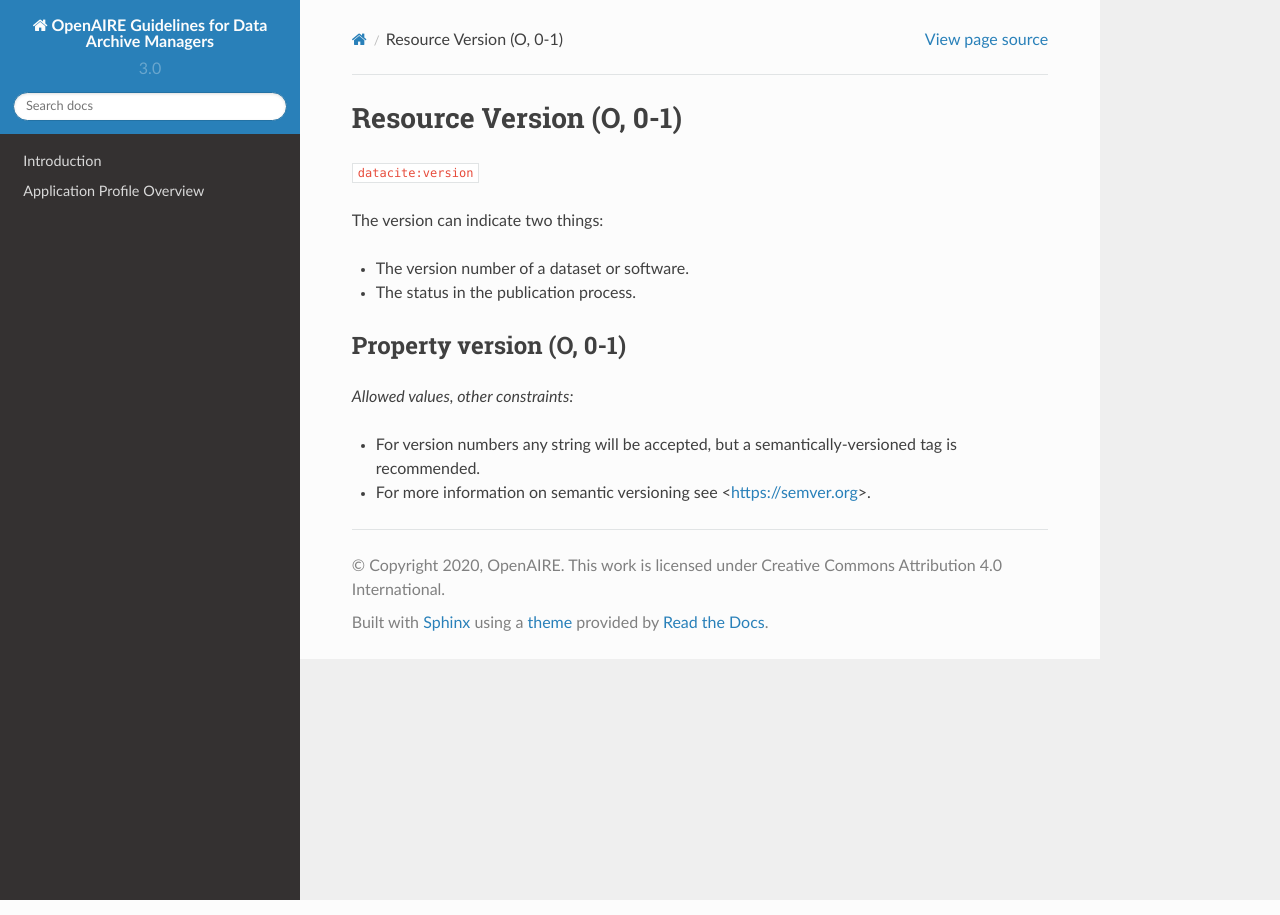
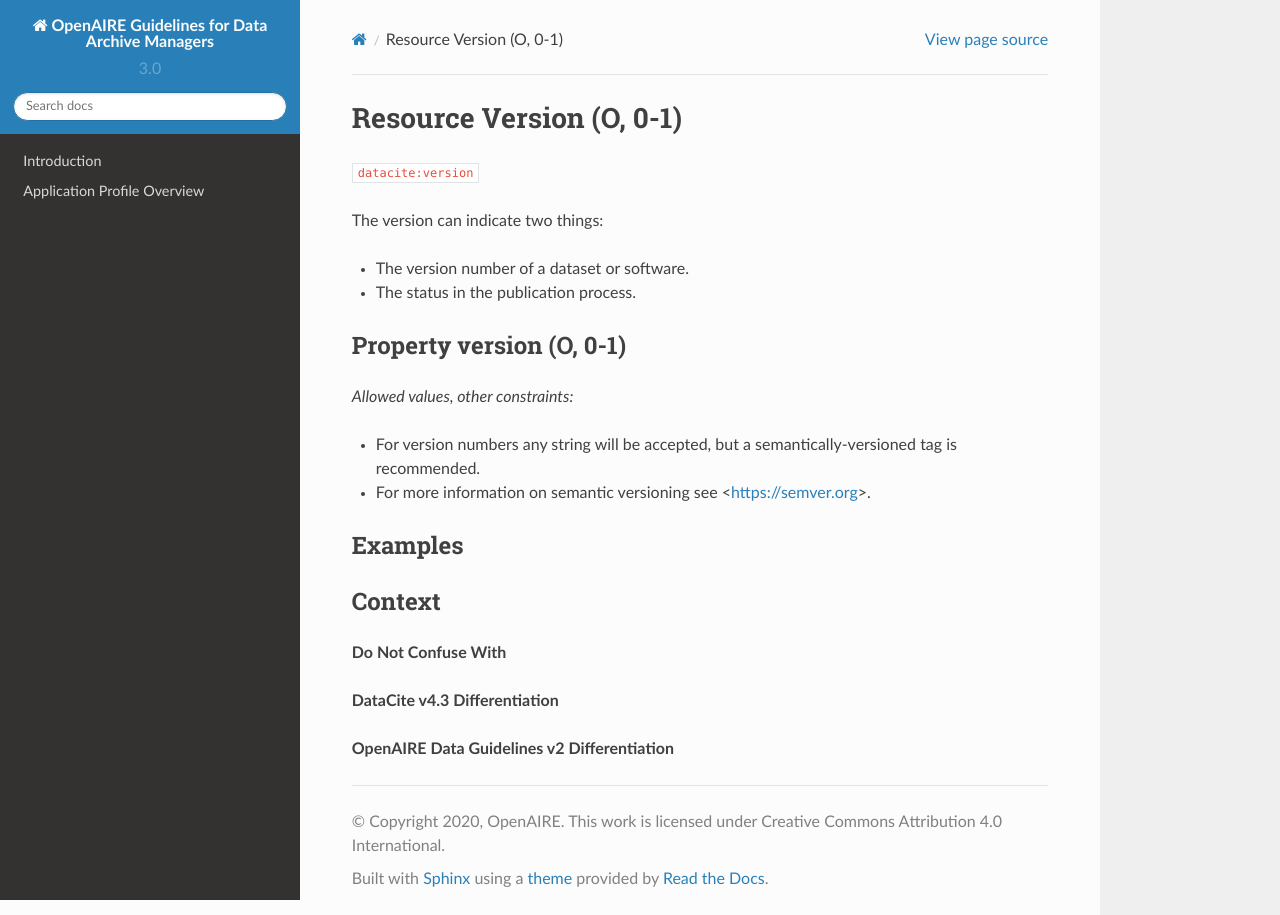
Before and after one commit to openaire/guidelines-data-archives, a Sphinx documentation site: the page built from docs/field_version.rst, in a window 1280 px wide. Built offline with Sphinx 7.4.7 and the Read the Docs theme 2.0.0, drawn with Linux system fonts in a browser that asks for light colours; a script that is not in the unit is left out.

Commit message:
Update field_version.rst

```diff
--- a/docs/field_version.rst
+++ b/docs/field_version.rst
@@ -17,3 +17,19 @@ Property version (O, 0-1)
 
 * For version numbers any string will be accepted, but a semantically-versioned tag is recommended.
 * For more information on semantic versioning see <https://semver.org>.
+
+Examples
+-------
+
+Context
+-------
+
+**Do Not Confuse With**
+
+
+
+**DataCite v4.3 Differentiation**
+
+
+
+**OpenAIRE Data Guidelines v2 Differentiation**
```
